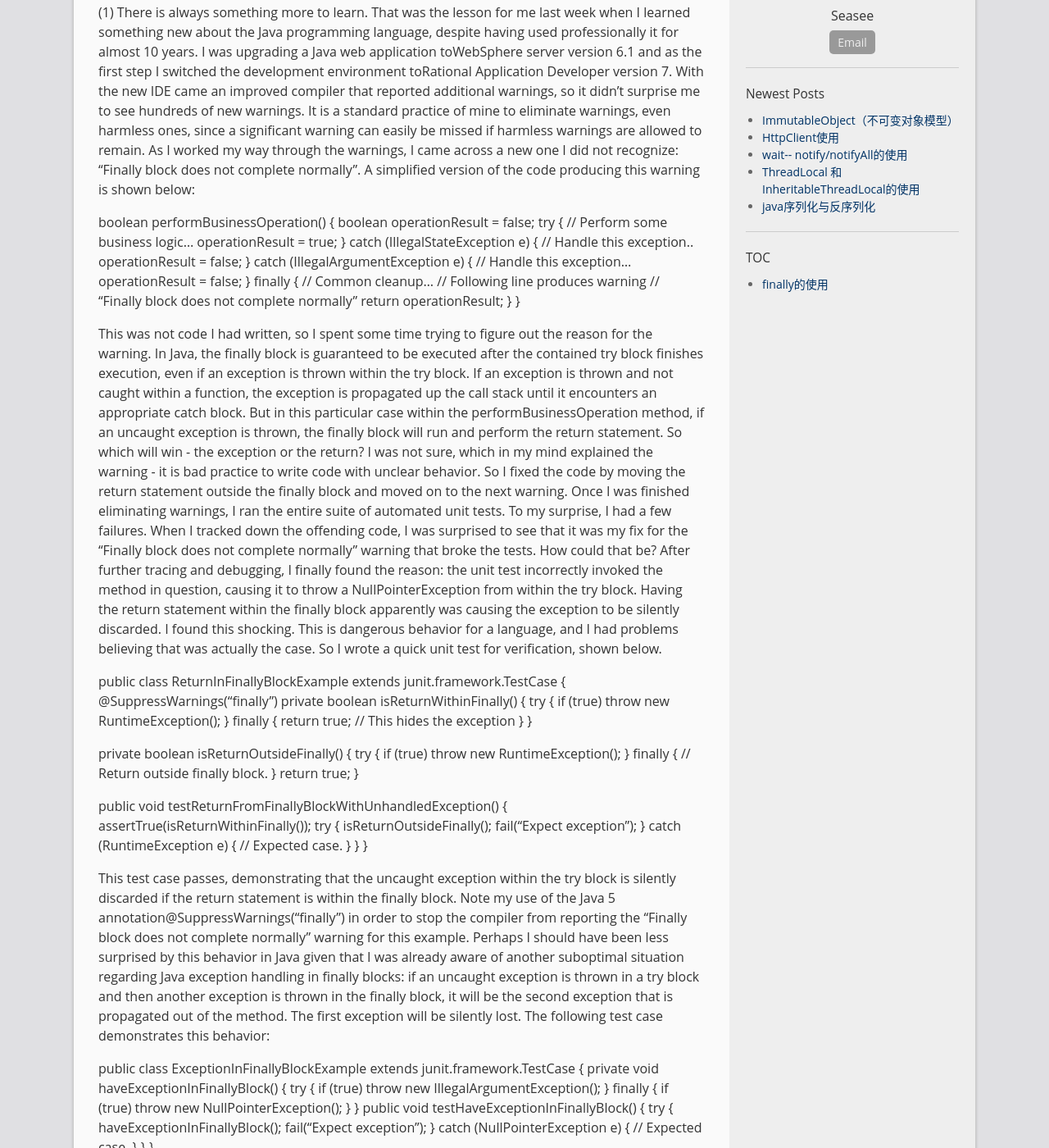
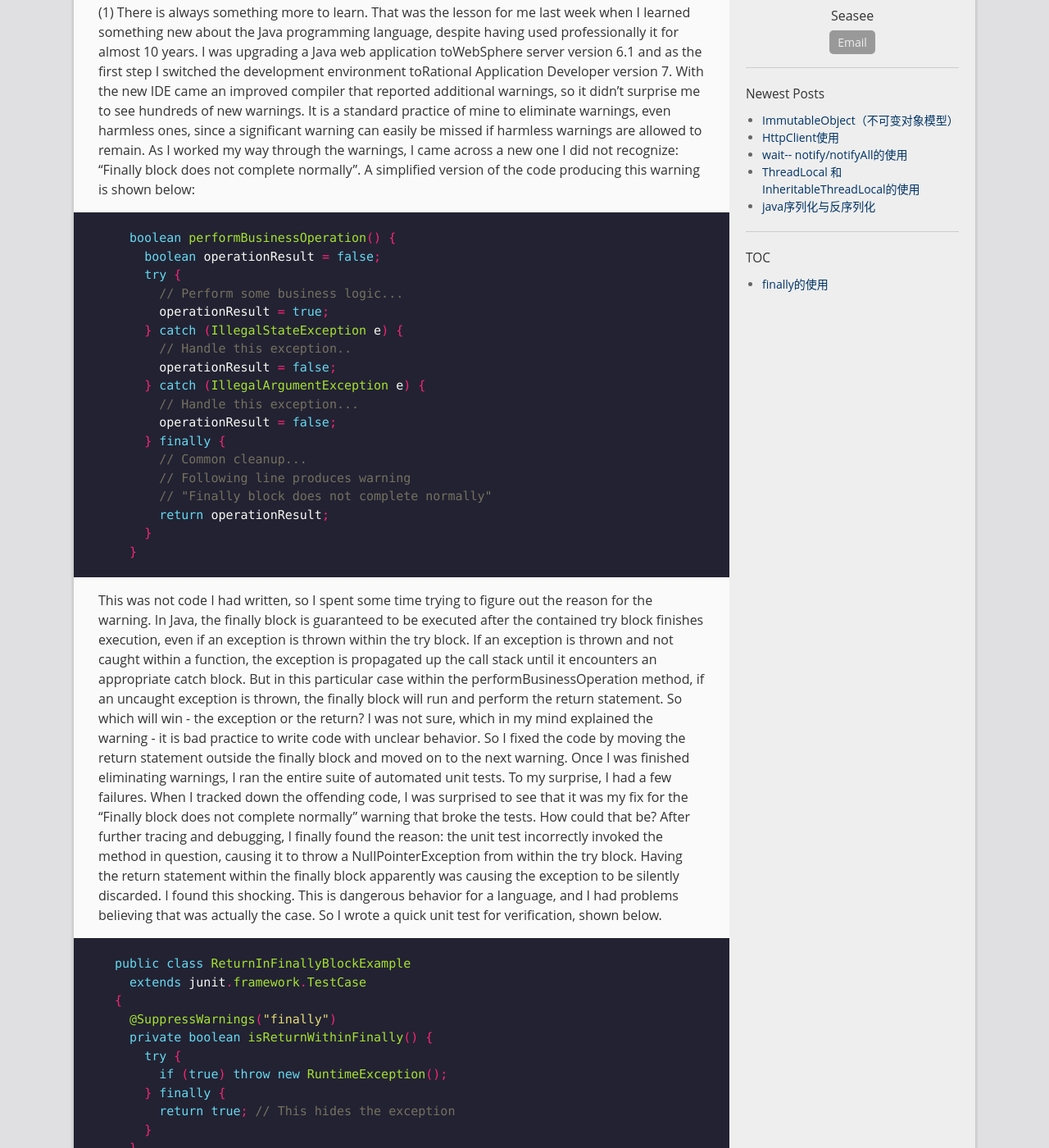
Before and after one commit to E-Present/e-present.github.io, a Jekyll site: the page built from _posts/2014-03-12-exception-finally.md, in a window 1280 px wide and 1400 px high, scrolled down 270 px. Shown: the whole window at 82% size. Built offline with Jekyll 4.4.1, drawn with Linux system fonts in a browser that asks for light colours; some of the changed text lies outside the part shown.

Commit message:
Update 2014-03-12-exception-finally.md

```diff
--- a/_posts/2014-03-12-exception-finally.md
+++ b/_posts/2014-03-12-exception-finally.md
@@ -9,6 +9,7 @@ permalink: /blogs/exception-finally
 (1)   There is always something more to learn. That was the lesson for me last week when I learned something new about the Java programming language, despite having used professionally it for almost 10 years.
 I was upgrading a Java web application toWebSphere server version 6.1 and as the first step I switched the development environment toRational Application Developer version 7. With the new IDE came an improved compiler that reported additional warnings, so it didn't surprise me to see hundreds of new warnings. It is a standard practice of mine to eliminate warnings, even harmless ones, since a significant warning can easily be missed if harmless warnings are allowed to remain. As I worked my way through the warnings, I came across a new one I did not recognize: "Finally block does not complete normally". A simplified version of the code producing this warning is shown below:
 
+~~~java
   boolean performBusinessOperation() {
     boolean operationResult = false;
     try {
@@ -27,10 +28,12 @@ I was upgrading a Java web application toWebSphere server version 6.1 and as the
       return operationResult;
     }
   }
+  ~~~
 
 This was not code I had written, so I spent some time trying to figure out the reason for the warning. In Java, the finally block is guaranteed to be executed after the contained try block finishes execution, even if an exception is thrown within the try block. If an exception is thrown and not caught within a function, the exception is propagated up the call stack until it encounters an appropriate catch block. But in this particular case within the performBusinessOperation method, if an uncaught exception is thrown, the finally block will run and perform the return statement. So which will win - the exception or the return? I was not sure, which in my mind explained the warning - it is bad practice to write code with unclear behavior. So I fixed the code by moving the return statement outside the finally block and moved on to the next warning.
 Once I was finished eliminating warnings, I ran the entire suite of automated unit tests. To my surprise, I had a few failures. When I tracked down the offending code, I was surprised to see that it was my fix for the "Finally block does not complete normally" warning that broke the tests. How could that be? After further tracing and debugging, I finally found the reason: the unit test incorrectly invoked the method in question, causing it to throw a NullPointerException from within the try block. Having the return statement within the finally block apparently was causing the exception to be silently discarded. I found this shocking. This is dangerous behavior for a language, and I had problems believing that was actually the case. So I wrote a quick unit test for verification, shown below.
 
+~~~java
 public class ReturnInFinallyBlockExample
   extends junit.framework.TestCase
 {
@@ -62,10 +65,12 @@ public class ReturnInFinallyBlockExample
     }
   }
 }
+~~~
 
 This test case passes, demonstrating that the uncaught exception within the try block is silently discarded if the return statement is within the finally block. Note my use of the Java 5 annotation@SuppressWarnings("finally") in order to stop the compiler from reporting the "Finally block does not complete normally" warning for this example.
 Perhaps I should have been less surprised by this behavior in Java given that I was already aware of another suboptimal situation regarding Java exception handling in finally blocks: if an uncaught exception is thrown in a try block and then another exception is thrown in the finally block, it will be the second exception that is propagated out of the method. The first exception will be silently lost. The following test case demonstrates this behavior:
 
+~~~java
 public class ExceptionInFinallyBlockExample
   extends junit.framework.TestCase
 {
@@ -85,6 +90,7 @@ public class ExceptionInFinallyBlockExample
     }
   }
 }
+~~~
 
 Ignoring errors is dangerous, as I have discussed in my article on Error Handling and Reliability. So I strongly feel that the Java language should have prohibited return statements in finally blocks. Fortunately, modern Java IDEs like Eclipse can make up for this shortcoming by allowing you to flag this code construct as an error rather than a warning.
 
```
